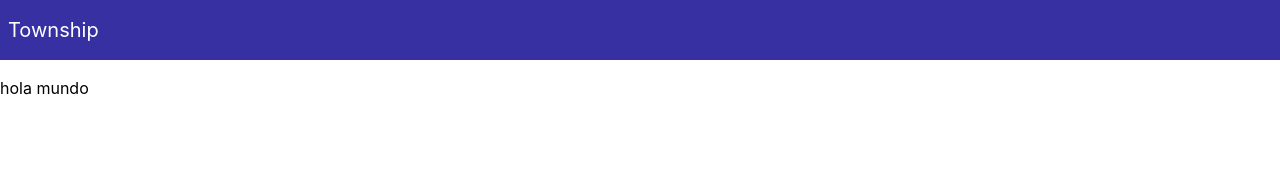
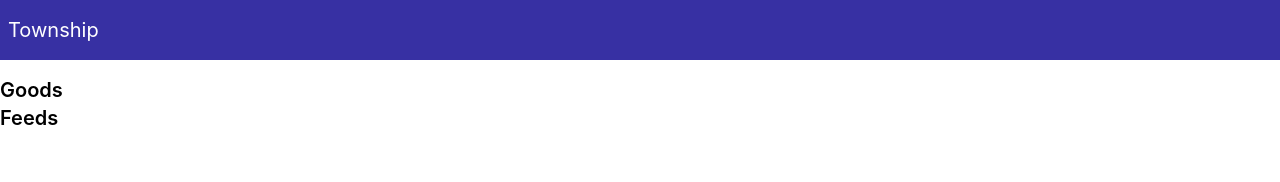
Before and after one commit to angelozdev/township-management, a Next.js app: page /preorder in a window 1280 px wide. Shown: the top 182 px of the page. Built offline with nearby package versions, Linux system fonts and the light colour scheme.

Commit message:
feat: create context for pre-orders

```diff
--- /dev/null
+++ b/components/AddProductsForm.tsx
@@ -0,0 +1,87 @@
+import { ChangeEvent, FormEvent } from "react";
+import Select from "react-select";
+import { useRouter } from "next/router";
+
+import { usePreOrderContext } from "context/preorder";
+import { Feed, Good } from "types";
+
+interface Props {
+  goods: Good[];
+  feeds: Feed[];
+}
+
+function AddProductsForm({ goods, feeds }: Props) {
+  const preOrder = usePreOrderContext();
+  const router = useRouter();
+
+  const handleChange = (e: ChangeEvent<HTMLInputElement>) => {
+    const { name, value } = e.target;
+    preOrder.setPreOrder({
+      ...preOrder,
+      [name]: value,
+    });
+  };
+
+  const handleSubmit = (e: FormEvent) => {
+    e.preventDefault();
+    router.push("/preorder");
+  };
+  return (
+    <form onSubmit={handleSubmit}>
+      <div className="mb-4 text-center">
+        <h2 className="text-2xl font-semibold">
+          {preOrder.title || "Order name"}
+        </h2>
+      </div>
+      <input
+        type="text"
+        name="title"
+        className="p-2 border border-gray-300 rounded-md w-full hover:border-gray-400 placeholder-gray-500"
+        placeholder="Order name"
+        value={preOrder.title}
+        onChange={handleChange}
+      />
+      <Select
+        isMulti
+        placeholder="Goods"
+        className="mt-2"
+        options={goods}
+        onChange={(goods) => {
+          preOrder.setPreOrder({ ...preOrder, goods: [...goods] });
+        }}
+        defaultValue={preOrder.goods}
+        isSearchable
+        isClearable
+        name="goods"
+        getOptionLabel={({ name, cost }) => `${name} - $${cost}`}
+        getOptionValue={({ id }) => id}
+      />
+
+      <Select
+        onChange={(feeds) => {
+          preOrder.setPreOrder({ ...preOrder, feeds: [...feeds] });
+        }}
+        isMulti
+        placeholder="Feeds"
+        className="mt-2"
+        options={feeds}
+        defaultValue={preOrder.feeds}
+        isSearchable
+        isClearable
+        getOptionLabel={({ name }) => name}
+        getOptionValue={({ id }) => id}
+      />
+
+      <div className="mt-2 text-center">
+        <button
+          className="p-2 bg-green-600 text-white rounded-md"
+          type="submit"
+        >
+          <span className="px-2">Continue</span>
+        </button>
+      </div>
+    </form>
+  );
+}
+
+export default AddProductsForm;
--- a/components/index.ts
+++ b/components/index.ts
@@ -1,3 +1,4 @@
+export { default as AddProductsForm } from "./AddProductsForm";
 export { default as Layout } from "./Layout";
 export { default as Navbar } from "./Navbar";
 export { default as Wrapper } from "./Wrapper";
--- /dev/null
+++ b/context/index.ts
@@ -0,0 +1 @@
+export * as PreOrderContext from "./preorder";
--- /dev/null
+++ b/context/preorder/Provider.tsx
@@ -0,0 +1,23 @@
+import { PropsWithChildren, useMemo, useState } from "react";
+import { Context } from "./";
+import { Values, ValuesWithActions } from "./types";
+
+function Provider({ children }: PropsWithChildren<{}>) {
+  const [preOrder, setPreOrder] = useState<Values>({
+    title: "",
+    goods: [],
+    feeds: [],
+  });
+
+  const value: ValuesWithActions = useMemo(
+    () => ({
+      ...preOrder,
+      setPreOrder,
+    }),
+    [preOrder]
+  );
+
+  return <Context.Provider value={value}>{children}</Context.Provider>;
+}
+
+export default Provider;
--- /dev/null
+++ b/context/preorder/context.ts
@@ -0,0 +1,12 @@
+import { createContext, useContext } from "react";
+import { ValuesWithActions } from "./types";
+
+export const PreOrderContext = createContext<ValuesWithActions>({
+  title: "",
+  goods: [],
+  feeds: [],
+  setPreOrder: () => {},
+});
+export const usePreOrderContext = () => useContext(PreOrderContext);
+
+export default PreOrderContext;
--- /dev/null
+++ b/context/preorder/index.ts
@@ -0,0 +1,2 @@
+export { default as Context, usePreOrderContext } from "./context";
+export { default as Provider } from "./Provider";
--- /dev/null
+++ b/context/preorder/types.ts
@@ -0,0 +1,12 @@
+import { Dispatch, SetStateAction } from "react";
+import { Feed, Good } from "types";
+
+export interface Values {
+  title: string;
+  goods: Good[];
+  feeds: Feed[];
+}
+
+export interface ValuesWithActions extends Values {
+  setPreOrder: Dispatch<SetStateAction<Values>>;
+}
--- a/pages/_app.tsx
+++ b/pages/_app.tsx
@@ -1,7 +1,12 @@
 import type { AppProps } from "next/app";
+import { Provider as PreOrderProvider } from "context/preorder";
 import "../styles/globals.css";
 
 function MyApp({ Component, pageProps }: AppProps) {
-  return <Component {...pageProps} />;
+  return (
+    <PreOrderProvider>
+      <Component {...pageProps} />
+    </PreOrderProvider>
+  );
 }
 export default MyApp;
--- a/pages/index.tsx
+++ b/pages/index.tsx
@@ -1,11 +1,8 @@
 import axios from "axios";
 import { GetStaticProps } from "next";
-import { useRouter } from "next/router";
-import Select from "react-select";
 
-import { Layout, Wrapper } from "components";
+import { Layout, Wrapper, AddProductsForm } from "components";
 import { Feed, Good } from "types";
-import { ChangeEvent, FormEvent, useState } from "react";
 
 interface Props {
   goods: Good[];
@@ -13,86 +10,11 @@ interface Props {
 }
 
 function Home({ goods, feeds }: Props) {
-  const router = useRouter();
-  const [values, setvalues] = useState<{
-    title: string;
-    goods: Good[];
-    feeds: Feed[];
-  }>({
-    title: "",
-    goods: [],
-    feeds: [],
-  });
-
-  const handleChange = (e: ChangeEvent<HTMLInputElement>) => {
-    const { name, value } = e.target;
-    setvalues({
-      ...values,
-      [name]: value,
-    });
-  };
-
-  const handleSubmit = (e: FormEvent) => {
-    e.preventDefault();
-    console.log(values);
-    router.push("/preorder");
-  };
-
   return (
     <Layout>
       <Wrapper size="md">
         <div className="border p-4 rounded-md">
-          <form onSubmit={handleSubmit}>
-            <div className="mb-4 text-center">
-              <h2 className="text-2xl font-semibold">
-                {values.title || "Order name"}
-              </h2>
-            </div>
-            <input
-              type="text"
-              name="title"
-              className="p-2 border border-gray-300 rounded-md w-full hover:border-gray-400 placeholder-gray-500"
-              placeholder="Order name"
-              value={values.title}
-              onChange={handleChange}
-            />
-            <Select
-              isMulti
-              placeholder="Goods"
-              className="mt-2"
-              options={goods}
-              onChange={(goods) => {
-                setvalues({ ...values, goods: [...goods] });
-              }}
-              isSearchable
-              isClearable
-              getOptionLabel={({ name, cost }) => `${name} - $${cost}`}
-              getOptionValue={({ id }) => id}
-            />
-
-            <Select
-              onChange={(feeds) => {
-                setvalues({ ...values, feeds: [...feeds] });
-              }}
-              isMulti
-              placeholder="Feeds"
-              className="mt-2"
-              options={feeds}
-              isSearchable
-              isClearable
-              getOptionLabel={({ name }) => name}
-              getOptionValue={({ id }) => id}
-            />
-
-            <div className="mt-2 text-center">
-              <button
-                className="p-2 bg-green-600 text-white rounded-md"
-                type="submit"
-              >
-                <span className="px-2">Continue</span>
-              </button>
-            </div>
-          </form>
+          <AddProductsForm goods={goods} feeds={feeds} />
         </div>
       </Wrapper>
     </Layout>
--- a/pages/preorder.tsx
+++ b/pages/preorder.tsx
@@ -1,7 +1,26 @@
 import { Layout } from "components";
+import { usePreOrderContext } from "context/preorder";
 
 function PreOrder() {
-  return <Layout>hola mundo</Layout>;
+  const { goods, feeds } = usePreOrderContext();
+
+  return (
+    <Layout>
+      <h2 className="text-xl font-semibold">Goods</h2>
+      <ul>
+        {goods.map((good) => (
+          <li key={good.id}>{good.name}</li>
+        ))}
+      </ul>
+
+      <h2 className="text-xl font-semibold">Feeds</h2>
+      <ul>
+        {feeds.map((feed) => (
+          <li key={feed.id}>{feed.name}</li>
+        ))}
+      </ul>
+    </Layout>
+  );
 }
 
 export default PreOrder;
```
